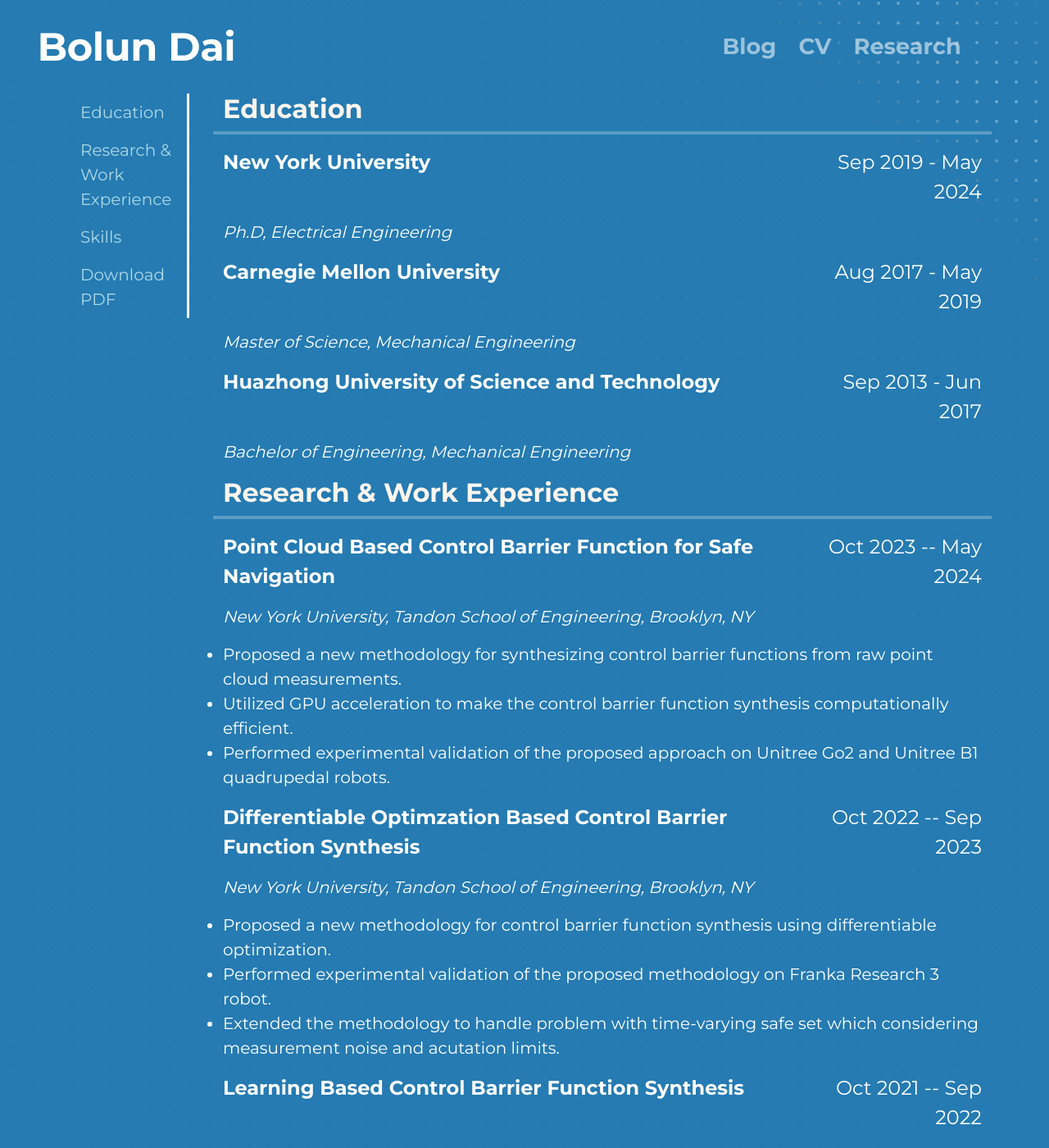
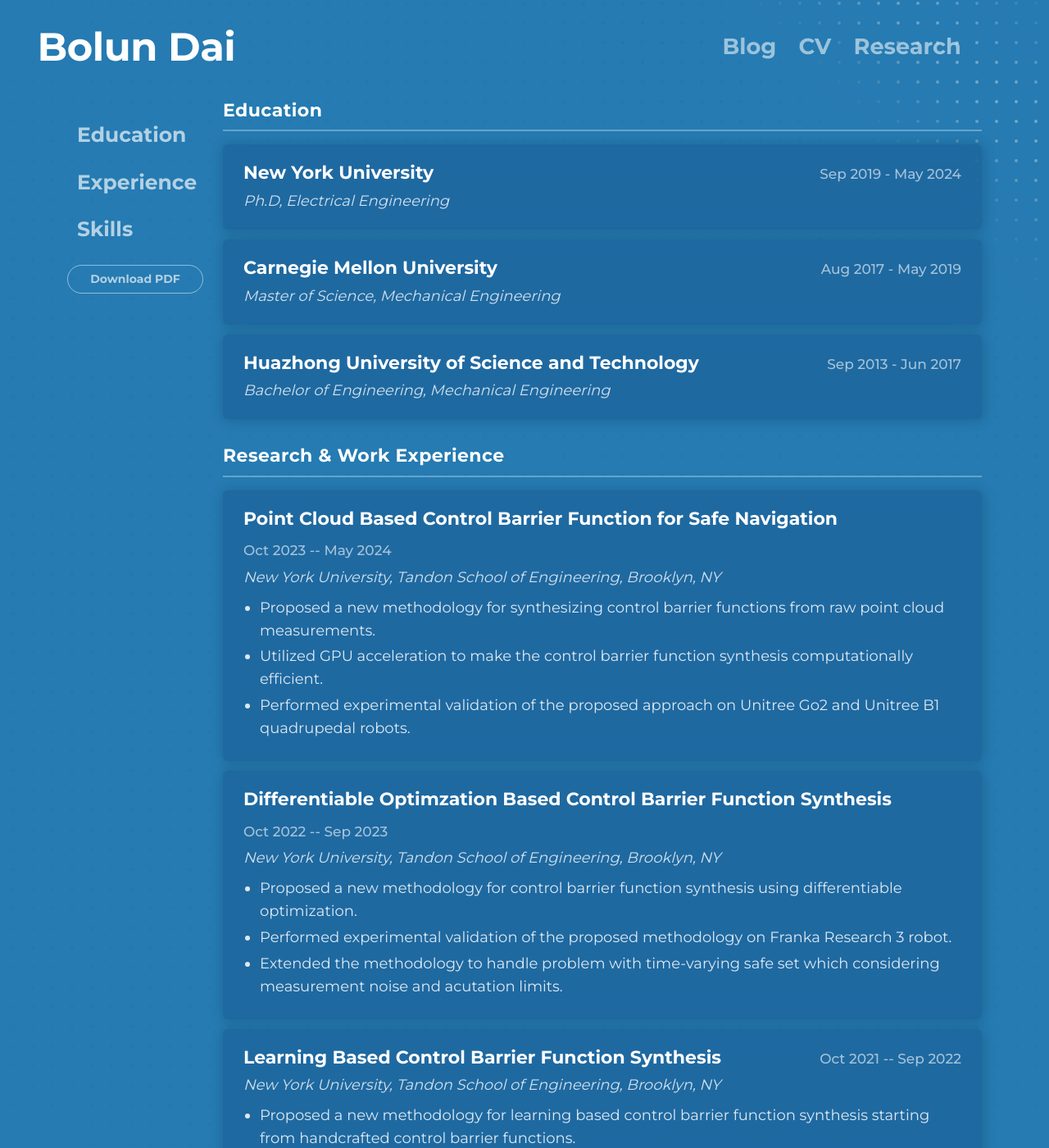
Before and after one commit to BolunDai0216/BolunDai0216.github.io, a Jekyll site: the page built from cv.html, in a window 1280 px wide and 1400 px high. Shown: the whole window at 82% size. Built offline with Jekyll 4.4.1, drawn with Linux system fonts in a browser that asks for light colours; some of the changed text lies outside the part shown.

Commit message:
modernized the cards

```diff
--- a/_sass/blog.scss
+++ b/_sass/blog.scss
@@ -4,23 +4,44 @@
     --bg-color: #b3b149;
 }
 
-.list-group-item {
-    background-color: transparent;
-    font-family: Avenir, Montserrat;
-    color: darkolivegreen;
-    font-size: 200%;
-    border-top: 0;
-    border-left: 0;
-    border-bottom: 0;
-    border-right: 0;
-    font-weight: bold;
-    margin-right: 10%;
+.blog-sidebar {
+    display: flex;
+    flex-direction: column;
+    gap: 4px;
+    padding-top: 1rem;
 }
 
-.list-group a:hover {
-    background-color: transparent;
+.blog-sidebar-heading {
+    font-family: Avenir, Montserrat, Helvetica, sans-serif;
+    color: rgba(255, 255, 255, 0.4);
+    font-size: 13px;
+    font-weight: 700;
+    text-transform: uppercase;
+    letter-spacing: 0.08em;
+    padding: 0 12px 6px;
+    margin-bottom: 2px;
+}
+
+.blog-sidebar-link {
+    font-family: Avenir, Montserrat, Helvetica, sans-serif;
+    color: rgba(255, 255, 255, 0.65);
+    font-size: 25px;
+    font-weight: 600;
+    text-decoration: none;
+    padding: 8px 12px;
+    border-radius: 8px;
+    cursor: pointer;
+    transition: color 0.2s ease, background-color 0.2s ease;
+}
+
+.blog-sidebar-link:hover {
     color: white;
-    font-weight: bolder;
+    background-color: rgba(255, 255, 255, 0.1);
+}
+
+.blog-sidebar-link.active {
+    color: white;
+    background-color: rgba(255, 255, 255, 0.15);
 }
 
 .card-title {
@@ -90,7 +111,7 @@
     bottom: 14px;
     right: 16px;
     color: rgba(255, 255, 255, 0.4);
-    font-size: 20px;
+    font-size: 25px;
     line-height: 1;
     transition: transform 0.2s ease, color 0.2s ease;
 }
@@ -281,13 +302,6 @@ tbody {
         max-width: 100% !important;
     }
 
-    /* Blog category tabs: readable, tappable, not overwhelming. */
-    .list-group-item {
-        font-size: 17px;
-        margin-right: 0;
-        padding: 0.5rem 0.75rem;
-    }
-
     .blog-side-item {
         font-size: 16px;
         padding-left: 0;
--- a/_sass/cv.scss
+++ b/_sass/cv.scss
@@ -4,108 +4,216 @@
     --bg-color: #257cb3;
 }
 
-.list-group-item {
-    background-color: transparent;
-    font-family: Avenir, Montserrat, Helvetica;
-    color: lightblue;
-    font-size: 125%;
-    border-top: 0;
-    border-left: 0;
-    border-bottom: 0;
-    border-right-width: 3px;
-    border-right-color: white;
-    margin-right: 10%;
+/* ---- Layout ------------------------------------------------------------ */
+.cv-block {
+    padding-top: 0.5rem;
 }
 
-.list-group-item.active {
-    background-color: transparent;
-    color: white;
-    font-weight: bold;
-    border-right-color: white;
+/* ---- Sidebar ----------------------------------------------------------- */
+.cv-sidebar {
+    display: flex;
+    flex-direction: column;
+    gap: 4px;
+    padding-top: 1rem;
 }
 
-.list-group {
-    border-radius: 0;
+.cv-sidebar-link {
+    font-family: Avenir, Montserrat, Helvetica, sans-serif;
+    color: rgba(255, 255, 255, 0.65);
+    font-size: 25px;
+    font-weight: 600;
+    text-decoration: none;
+    padding: 8px 12px;
+    border-radius: 8px;
+    transition: color 0.2s ease, background-color 0.2s ease;
 }
 
-.list-group a:hover {
+.cv-sidebar-link:hover {
     color: white;
-    font-weight: bolder;
+    background-color: rgba(255, 255, 255, 0.1);
 }
 
-h2 {
-    color: seashell;
-    font-weight: bold;
-    font-family: Avenir;
+.cv-download-pill {
+    margin-top: 12px;
+    text-align: center;
+    border: 1.5px solid rgba(255, 255, 255, 0.5);
+    border-radius: 20px;
+    padding: 6px 14px;
+    font-size: 14px;
+    transition: background-color 0.2s ease, border-color 0.2s ease, color 0.2s ease;
 }
 
-.edu-links {
-    font-family: Avenir, Montserrat, Helvetica, Garamond;
-    display: inline-block;
-    text-decoration: none;
-    color: #ffffff !important;
-    font-size: 150%;
-    font-weight: bold;
+.cv-download-pill:hover {
+    background-color: rgba(255, 255, 255, 0.2);
+    border-color: white;
+    color: white;
 }
 
-.edu_years {
-    font-family: Avenir, Montserrat, Helvetica, Garamond;
-    display: inline-block;
-    color: #ffffff !important;
-    font-size: 150%;
+/* ---- Sections ---------------------------------------------------------- */
+.cv-section {
+    margin-bottom: 2rem;
 }
 
-.edu-major {
-    font-family: Avenir, Montserrat, Helvetica, Garamond;
-    display: block;
-    color: #ffffff !important;
-    font-size: 125%;
-    font-style: italic;
+.cv-section-title {
+    font-family: Avenir, Montserrat, Helvetica, sans-serif;
+    color: white;
+    font-weight: 700;
+    font-size: 22px;
+    letter-spacing: 0.02em;
+    padding-bottom: 10px;
+    border-bottom: 2px solid rgba(255, 255, 255, 0.3);
+    margin-bottom: 1rem;
 }
 
-.edu-title {
-    font-family: Avenir, Montserrat, Helvetica, Garamond;
+/* ---- Cards (frosted glass) --------------------------------------------- */
+.cv-card {
+    background-color: rgba(25, 85, 140, 0.45);
+    backdrop-filter: blur(12px);
+    -webkit-backdrop-filter: blur(12px);
+    border: 1.5px solid transparent;
+    border-radius: 0.375rem;
+    box-shadow: 1px 1px 15px 2px rgba(0, 0, 0, 0.15);
+    padding: 20px 24px;
+    margin-bottom: 12px;
+    transition: transform 0.25s ease, box-shadow 0.25s ease, border-color 0.25s ease;
 }
 
-.edu-content {
-    font-family: Avenir, Montserrat, Helvetica, Garamond;
-    color: #ffffff !important;
-    font-size: 125%;
+.cv-card:hover {
+    transform: translateY(-3px);
+    box-shadow: 4px 6px 20px 6px rgba(0, 0, 0, 0.25);
+    border-color: rgba(255, 255, 255, 0.2);
 }
 
-/* ---------- Mobile polish ---------------------------------------------- */
+/* ---- Card header (title + years on one line) --------------------------- */
+.cv-card-header {
+    display: flex;
+    justify-content: space-between;
+    align-items: baseline;
+    gap: 12px;
+    flex-wrap: wrap;
+}
+
+.cv-institution {
+    font-family: Avenir, Montserrat, Helvetica, sans-serif;
+    color: white;
+    font-size: 22px;
+    font-weight: 700;
+    text-decoration: none;
+    line-height: 1.3;
+}
+
+a.cv-institution:hover {
+    text-decoration: underline;
+    text-underline-offset: 3px;
+}
+
+.cv-years {
+    font-family: Avenir, Montserrat, Helvetica, sans-serif;
+    color: rgba(255, 255, 255, 0.6);
+    font-size: 17px;
+    font-weight: 500;
+    white-space: nowrap;
+}
+
+/* ---- Card body text ---------------------------------------------------- */
+.cv-degree,
+.cv-place {
+    font-family: Avenir, Montserrat, Helvetica, sans-serif;
+    color: rgba(255, 255, 255, 0.8);
+    font-size: 18px;
+    font-style: italic;
+    margin: 6px 0 0;
+}
+
+.cv-details {
+    font-family: Avenir, Montserrat, Helvetica, sans-serif;
+    color: rgba(255, 255, 255, 0.85);
+    font-size: 18px;
+    line-height: 1.55;
+    margin: 10px 0 0;
+    padding-left: 20px;
+}
+
+.cv-details li {
+    margin-bottom: 4px;
+}
+
+/* ---- Skills card ------------------------------------------------------- */
+.cv-skill-row {
+    display: flex;
+    align-items: baseline;
+    gap: 12px;
+    padding: 10px 0;
+    flex-wrap: wrap;
+}
+
+.cv-skill-divider {
+    border-bottom: 1px solid rgba(255, 255, 255, 0.12);
+}
+
+.cv-skill-label {
+    font-family: Avenir, Montserrat, Helvetica, sans-serif;
+    color: white;
+    font-size: 18px;
+    font-weight: 700;
+    white-space: nowrap;
+}
+
+.cv-skill-content {
+    font-family: Avenir, Montserrat, Helvetica, sans-serif;
+    color: rgba(255, 255, 255, 0.75);
+    font-size: 18px;
+    line-height: 1.5;
+}
+
+/* ---- Mobile ------------------------------------------------------------ */
 @media (max-width: 767.98px) {
-    /* Left-rail tabs (Education / Experience / Skills) — readable, tappable. */
-    .list-group-item {
-        font-size: 17px;
-        padding: 0.5rem 0.75rem;
-        margin-right: 0;
-        border-right-width: 2px;
+    .cv-block {
+        padding-top: 0;
     }
 
-    h2 {
-        font-size: 22px;
+    .cv-section-title {
+        font-size: 20px;
     }
 
-    .edu-links {
-        font-size: 17px;
-        line-height: 1.3;
+    .cv-card {
+        padding: 16px 18px;
+        transition: none;
     }
 
-    .edu_years {
-        font-size: 14px;
-        display: block; /* wrap beneath the title instead of crowding it */
-        margin-top: 2px;
+    .cv-card:hover {
+        transform: none;
+        box-shadow: 1px 1px 15px 2px rgba(0, 0, 0, 0.15);
+        border-color: transparent;
     }
 
-    .edu-major {
-        font-size: 15px;
-        line-height: 1.4;
-        margin-top: 2px;
+    .cv-card-header {
+        flex-direction: column;
+        gap: 2px;
     }
 
-    .edu-content {
-        font-size: 15px;
-        line-height: 1.5;
+    .cv-institution {
+        font-size: 16px;
+    }
+
+    .cv-years {
+        font-size: 13px;
+    }
+
+    .cv-degree,
+    .cv-place {
+        font-size: 14px;
+    }
+
+    .cv-details {
+        font-size: 14px;
+    }
+
+    .cv-skill-label {
+        font-size: 14px;
+    }
+
+    .cv-skill-content {
+        font-size: 14px;
     }
 }
--- a/assets/js/utils.js
+++ b/assets/js/utils.js
@@ -59,11 +59,19 @@ function hideCardsByClass(className) {
   for (var i = 0; i < objects.length; i++) objects[i].style.display = 'none';
 }
 
+function setActiveSidebarLink(el) {
+  var links = document.querySelectorAll('.blog-sidebar-link');
+  for (var i = 0; i < links.length; i++) links[i].classList.remove('active');
+  if (el) el.classList.add('active');
+}
+
 function onlyShowCardsByClass(className, classNames) {
   for (var i = 0; i < classNames.length; i++) hideCardsByClass(classNames[i]);
   showCardsByClass(className);
+  setActiveSidebarLink(event && event.currentTarget);
 }
 
 function showAllCards(classNames) {
   for (var i = 0; i < classNames.length; i++) showCardsByClass(classNames[i]);
+  setActiveSidebarLink(null);
 }
--- a/cv.html
+++ b/cv.html
@@ -6,66 +6,65 @@ page-type: cv
 <div class="container cv-block">
     <div class="row">
         <div class="d-none d-xl-block col-xl-2">
-            <div id="side-list" class="list-group sticky-top">
-                <a class="list-group-item" href="#education">Education</a>
-                <a class="list-group-item" href="#pro-research">Research &amp Work Experience</a>
-                <a class="list-group-item" href="#skills">Skills</a>
-                <a class="list-group-item" href="/assets/images/cv/Bolun-Dai-CV.pdf">Download PDF</a>
-            </div>
+            <nav id="side-list" class="cv-sidebar sticky-top">
+                <a class="cv-sidebar-link" href="#education">Education</a>
+                <a class="cv-sidebar-link" href="#pro-research">Experience</a>
+                <a class="cv-sidebar-link" href="#skills">Skills</a>
+                <a class="cv-sidebar-link cv-download-pill" href="/assets/images/cv/Bolun-Dai-CV.pdf">Download PDF</a>
+            </nav>
         </div>
 
         <div class="col-12 col-xl-10">
-            <div class="row">
-                <h2 class="edu-title" id="education">Education</h2>
-                <hr style="height:4px; border-width:0; color:white; background-color:white">
 
+            <div class="cv-section" id="education">
+                <h2 class="cv-section-title">Education</h2>
                 {% for item in site.data.education %}
-                <a class="edu-links col-6 col-lg-9" href="{{ item.school_link }}">{{ item.school_name }}</a>
-                <p class="edu_years col-6 col-lg-3 text-end">{{ item.time_period }}</p>
-                <p class="edu-major">{{ item.degree }}</p>
+                <div class="cv-card">
+                    <div class="cv-card-header">
+                        <a class="cv-institution" href="{{ item.school_link }}">{{ item.school_name }}</a>
+                        <span class="cv-years">{{ item.time_period }}</span>
+                    </div>
+                    <p class="cv-degree">{{ item.degree }}</p>
+                </div>
                 {% endfor %}
+            </div>
 
-                <h2 class="edu-title" id="pro-research">Research &amp Work Experience</h2>
-                <hr style="height:4px; border-width:0; color:white; background-color:white">
-
+            <div class="cv-section" id="pro-research">
+                <h2 class="cv-section-title">Research &amp; Work Experience</h2>
                 {% for item in site.data.experience %}
-                <a class="edu-links col-6 col-lg-9" href="#">{{item.title}}</a>
-                <p class="edu_years col-6 col-lg-3 text-end">{{item.time}}</p>
-                <p class="edu-major">{{item.place}}</p>
-                <ul>
+                <div class="cv-card">
+                    <div class="cv-card-header">
+                        <span class="cv-institution">{{ item.title }}</span>
+                        <span class="cv-years">{{ item.time }}</span>
+                    </div>
+                    <p class="cv-place">{{ item.place }}</p>
+                    <ul class="cv-details">
                         {% if item.job1 != "None" %}
-                    <li class="edu-content">
-                        {{item.job1}}
-                    </li>
+                        <li>{{ item.job1 }}</li>
                         {% endif %}
-
                         {% if item.job2 != "None" %}
-                    <li class="edu-content">
-                        {{item.job2}}
-                    </li>
+                        <li>{{ item.job2 }}</li>
                         {% endif %}
-
                         {% if item.job3 != "None" %}
-                    <li class="edu-content">
-                        {{item.job3}}
-                    </li>
+                        <li>{{ item.job3 }}</li>
                         {% endif %}
                     </ul>
+                </div>
                 {% endfor %}
+            </div>
 
-                <br>
-                <h2 class="edu-title" id="skills">Skills</h2>
-                <hr style="height:4px; border-width:0; color:white; background-color:white">
-
-                <ul>
+            <div class="cv-section" id="skills">
+                <h2 class="cv-section-title">Skills</h2>
+                <div class="cv-card">
                     {% for item in site.data.skills %}
-                    <li class="edu-content">
-                        {{item.name}}: {{item.content}}
-                    </li>
+                    <div class="cv-skill-row{% unless forloop.last %} cv-skill-divider{% endunless %}">
+                        <span class="cv-skill-label">{{ item.name }}</span>
+                        <span class="cv-skill-content">{{ item.content }}</span>
+                    </div>
                     {% endfor %}
-                </ul>
+                </div>
+            </div>
 
         </div>
     </div>
 </div>
-</div>
```
Also changed, not shown: blog.html (+4 -3 lines). Lines whose indentation alone changed are shown as unchanged.
